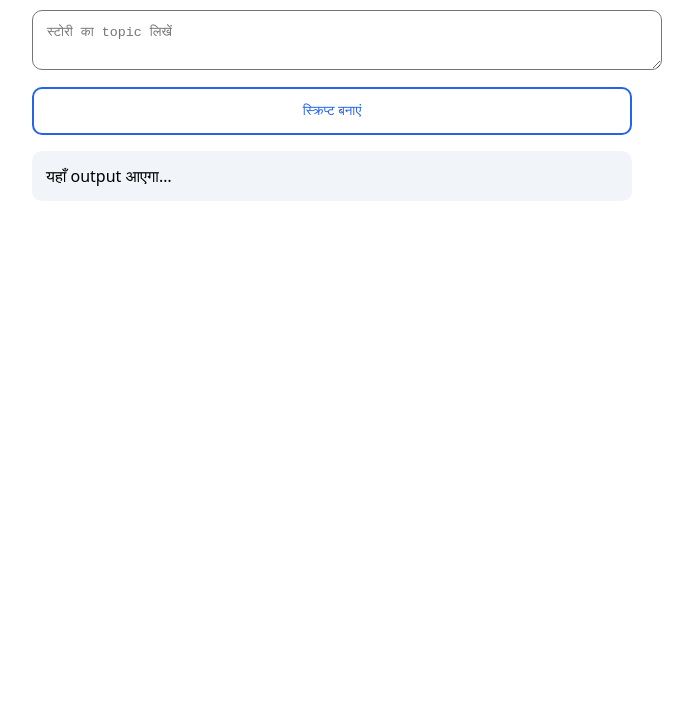
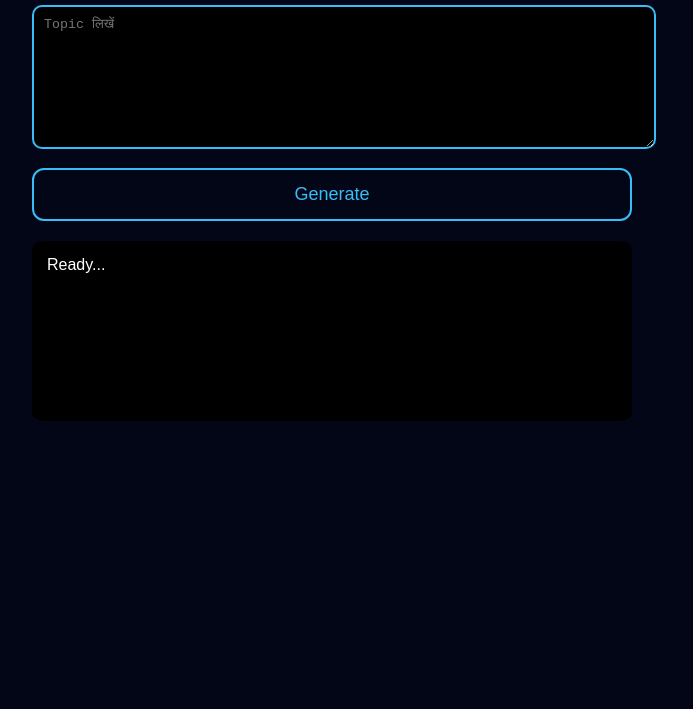
Before and after one commit to Ranbabu/hindi-script-generator, a website: page index.html in a window 1280 px wide. Shown: the part 91-800 px from the top of the page, without its empty margins (308-1001 px from the left). Drawn offline with Linux system fonts and the light colour scheme.

Commit message:
Update Hindi AI Script Generator layout and functionality

```diff
--- a/index.html
+++ b/index.html
@@ -3,47 +3,81 @@
 <head>
 <meta charset="UTF-8">
 <meta name="viewport" content="width=device-width, initial-scale=1.0">
-<title>Hindi AI Script Generator</title>
+<title>Hindi Script Generator</title>
 
 <style>
-body{font-family:system-ui;max-width:600px;margin:auto;padding:16px}
-textarea,button{width:100%;padding:14px;margin-top:12px;border-radius:10px}
-button{border:2px solid #2563eb;background:transparent;color:#2563eb}
-button:active{background:#2563eb;color:#fff;transform:scale(.97)}
-#out{white-space:pre-wrap;margin-top:16px;background:#f1f5f9;padding:14px;border-radius:10px}
+body{
+  background:#020617;
+  color:white;
+  font-family:Arial;
+}
+.container{
+  max-width:600px;
+  margin:auto;
+  padding:20px;
+}
+textarea{
+  width:100%;
+  height:120px;
+  background:#000;
+  color:#fff;
+  border:2px solid #38bdf8;
+  border-radius:10px;
+  padding:10px;
+}
+button{
+  width:100%;
+  padding:14px;
+  margin-top:15px;
+  background:transparent;
+  border:2px solid #38bdf8;
+  color:#38bdf8;
+  font-size:18px;
+  border-radius:12px;
+}
+button:active{
+  transform:scale(0.95);
+  background:#38bdf8;
+  color:#000;
+}
+.output{
+  margin-top:20px;
+  background:#000;
+  padding:15px;
+  border-radius:10px;
+  min-height:150px;
+  white-space:pre-wrap;
+}
 </style>
 </head>
 
 <body>
+<div class="container">
+<h2>Hindi Script Generator</h2>
 
-<h2>🧠 हिंदी AI स्क्रिप्ट जनरेटर</h2>
-<textarea id="topic" placeholder="स्टोरी का topic लिखें"></textarea>
-<button onclick="go()">स्क्रिप्ट बनाएं</button>
-<div id="out">यहाँ output आएगा…</div>
+<textarea id="prompt" placeholder="Topic लिखें"></textarea>
+<button onclick="generate()">Generate</button>
+
+<div class="output" id="result">Ready...</div>
+</div>
 
 <script>
-const API_URL = "https://script-generate-api.username.workers.dev";
+async function generate(){
+  const prompt = document.getElementById("prompt").value;
+  const result = document.getElementById("result");
 
-async function go(){
-  const t=document.getElementById("topic").value;
-  if(!t) return alert("Topic लिखें");
-  out.innerText="⏳ Script बन रही है…";
+  result.innerText = "Generating...";
 
-  const r=await fetch(API_URL,{
+  const res = await fetch("/generate", {
     method:"POST",
-    headers:{"Content-Type":"application/json"},
-    body:JSON.stringify({
-      messages:[{
-        role:"user",
-        content:`"${t}" पर 5–10 मिनट की पूरी हिंदी स्क्रिप्ट लिखें`
-      }]
-    })
+    headers:{ "Content-Type":"application/json" },
+    body: JSON.stringify({ prompt })
   });
 
-  const d=await r.json();
-  out.innerText=d.choices[0].message.content;
+  const data = await res.json();
+  result.innerText =
+    data[0]?.generated_text || JSON.stringify(data);
 }
 </script>
-
 </body>
 </html>
```
